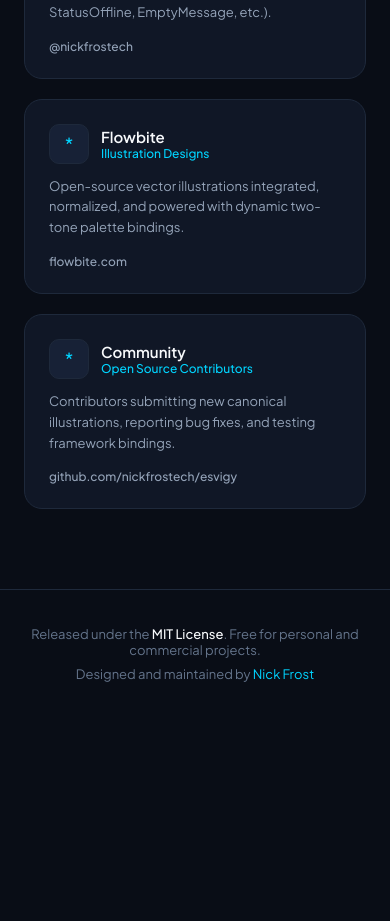
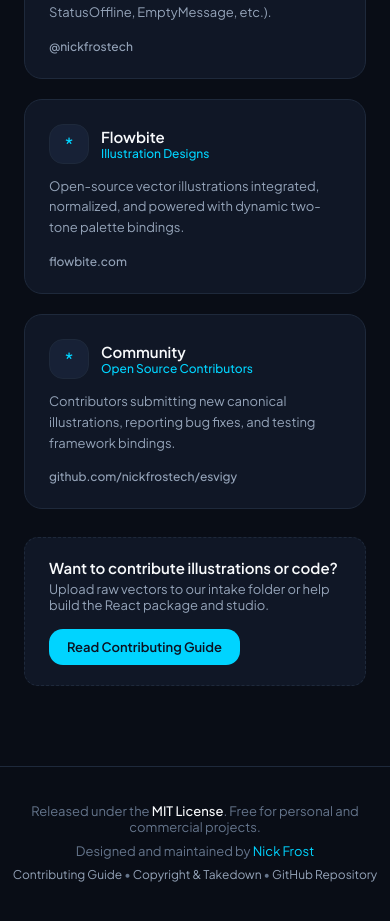
Before and after one commit to nickfrostech/esvigy, a React (Vite) app in the folder apps/website/: page / in a window 390 px wide. Shown: the part 6980-7901 px from the top of the page. Before the commit the page ends 7732 px from the top, so only its background shows below. Built offline with nearby package versions, Linux system fonts and the light colour scheme.

Commit message:
feat(website): link contributing guides, copyright policy, and refine layout
- Connect contributing and copyright policy links in footer and contributors section
- Update styling and responsive layout in home page components

```diff
--- a/apps/website/src/App.tsx
+++ b/apps/website/src/App.tsx
@@ -1,23 +1,30 @@
 /** @format */
 
-import React, { useState, useMemo, useEffect } from "react";
+import { useState, useMemo, useEffect } from "react";
 import * as EsvigyComponents from "@esvigy/react";
 import manifestData from "../../../packages/svg/manifest.json";
 import { Navbar } from "./components/Navbar";
 import { HomePage } from "./components/HomePage";
 import { IllustrationCatalog } from "./components/IllustrationCatalog";
-import { IllustrationModal, IllustrationItem } from "./components/IllustrationModal";
+import {
+	IllustrationModal,
+	IllustrationItem,
+} from "./components/IllustrationModal";
 
 export function App() {
 	const [activeTab, setActiveTab] = useState<"home" | "catalog">("home");
 	const [searchQuery, setSearchQuery] = useState("");
 	const [theme, setTheme] = useState<"dark" | "light">(() => {
-    return (localStorage.getItem("esvigy_theme") as "dark" | "light") || "dark";
+		return (
+			(localStorage.getItem("esvigy_theme") as "dark" | "light") || "dark"
+		);
 	});
 	const [primaryColor, setPrimaryColor] = useState("#00D4FF");
 	const [secondaryColor, setSecondaryColor] = useState("#0F172A");
 	const [animated, setAnimated] = useState(true);
-  const [selectedItem, setSelectedItem] = useState<IllustrationItem | null>(null);
+	const [selectedItem, setSelectedItem] = useState<IllustrationItem | null>(
+		null,
+	);
 
 	// Sync theme to document attribute and storage
 	useEffect(() => {
@@ -30,7 +37,8 @@
 		if (activeTab === "catalog") {
 			document.title = "Illustration Studio — Esvigy";
 		} else {
-      document.title = "Esvigy — UI Illustrations as simple and developer-friendly as icons";
+			document.title =
+				"Esvigy — UI Illustrations as simple and developer-friendly as icons";
 		}
 	}, [activeTab]);
 
@@ -38,7 +46,12 @@
 	const illustrations: IllustrationItem[] = useMemo(() => {
 		const manifest = manifestData as Record<string, any>;
 		return Object.entries(EsvigyComponents)
-      .filter(([name, Comp]) => typeof Comp === "function" && name !== "App" && !name.startsWith("_"))
+			.filter(
+				([name, Comp]) =>
+					typeof Comp === "function" &&
+					name !== "App" &&
+					!name.startsWith("_"),
+			)
 			.map(([name, Component]) => {
 				const meta = manifest[name] || {};
 				return {
@@ -61,7 +74,15 @@
 	};
 
 	return (
-    <div style={{ minHeight: "100vh", display: "flex", flexDirection: "column", backgroundColor: "var(--bg-dark)", color: "var(--text-main)" }}>
+		<div
+			style={{
+				minHeight: "100vh",
+				display: "flex",
+				flexDirection: "column",
+				backgroundColor: "var(--bg-dark)",
+				color: "var(--text-main)",
+			}}
+		>
 			{/* Global Navigation Header */}
 			<Navbar
 				activeTab={activeTab}
--- a/apps/website/src/components/home/ContributorsSection.tsx
+++ b/apps/website/src/components/home/ContributorsSection.tsx
@@ -116,7 +116,7 @@
 									style={{
 										width: "40px",
 										height: "40px",
-										borderRadius: "10px",
+										borderRadius: "14px",
 										cornerShape: "squircle",
 										objectFit: "cover",
 										border: "1px solid var(--border-subtle)",
@@ -127,7 +127,7 @@
 									style={{
 										width: "40px",
 										height: "40px",
-										borderRadius: "10px",
+										borderRadius: "14px",
 										cornerShape: "squircle",
 										backgroundColor: "var(--bg-surface-hover)",
 										border: "1px solid var(--border-subtle)",
@@ -191,6 +191,68 @@
 					</a>
 				))}
 			</div>
+
+			{/* Call to Action for Contributors */}
+			<div
+				style={{
+					marginTop: "28px",
+					padding: "20px 24px",
+					borderRadius: "14px",
+					cornerShape: "squircle",
+					backgroundColor: "var(--bg-surface)",
+					border: "1px dashed var(--border-subtle)",
+					display: "flex",
+					alignItems: "center",
+					justifyContent: "space-between",
+					flexWrap: "wrap",
+					gap: "16px",
+				}}
+			>
+				<div>
+					<h3
+						style={{
+							margin: "0 0 4px 0",
+							fontSize: "15px",
+							fontWeight: 600,
+							color: "var(--text-main)",
+						}}
+					>
+						Want to contribute illustrations or code?
+					</h3>
+					<p
+						style={{
+							margin: 0,
+							fontSize: "13px",
+							color: "var(--text-muted)",
+						}}
+					>
+						Upload raw vectors to our intake folder or help build the
+						React package and studio.
+					</p>
+				</div>
+				<a
+					href='https://github.com/nickfrostech/esvigy/blob/main/CONTRIBUTING.md'
+					target='_blank'
+					rel='noreferrer'
+					className='flat-btn'
+					style={{
+						display: "inline-flex",
+						alignItems: "center",
+						gap: "8px",
+						padding: "10px 18px",
+						borderRadius: "14px",
+						cornerShape: "squircle",
+						backgroundColor: "var(--cyan-primary)",
+						color: "#0B1120",
+						textDecoration: "none",
+						fontSize: "13px",
+						fontWeight: 600,
+						transition: "opacity 0.15s ease",
+					}}
+				>
+					Read Contributing Guide
+				</a>
+			</div>
 		</section>
 	);
 }
--- a/apps/website/src/components/home/Footer.tsx
+++ b/apps/website/src/components/home/Footer.tsx
@@ -1,6 +1,4 @@
 /** @format */
-
-import React from "react";
 
 export function Footer() {
 	return (
@@ -14,19 +12,51 @@
 			}}
 		>
 			<p style={{ margin: "0 0 8px 0" }}>
-        Released under the <strong style={{ color: "var(--text-main)", fontWeight: 500 }}>MIT License</strong>. Free for personal and commercial projects.
+				Released under the{" "}
+				<strong style={{ color: "var(--text-main)", fontWeight: 500 }}>
+					MIT License
+				</strong>
+				. Free for personal and commercial projects.
 			</p>
-      <p style={{ margin: 0 }}>
+			<p style={{ margin: "0 0 8px 0" }}>
 				Designed and maintained by{" "}
 				<a
-          href="https://github.com/nickfrostech"
-          target="_blank"
-          rel="noreferrer"
+					href='https://github.com/nickfrostech'
+					target='_blank'
+					rel='noreferrer'
 					style={{ color: "var(--cyan-primary)", textDecoration: "none" }}
 				>
 					Nick Frost
 				</a>
 			</p>
+			<p style={{ margin: 0, fontSize: "12px" }}>
+				<a
+					href='https://github.com/nickfrostech/esvigy/blob/main/CONTRIBUTING.md'
+					target='_blank'
+					rel='noreferrer'
+					style={{ color: "var(--text-muted)", textDecoration: "none" }}
+				>
+					Contributing Guide
+				</a>
+				{" • "}
+				<a
+					href='https://github.com/nickfrostech/esvigy/blob/main/COPYRIGHT.md'
+					target='_blank'
+					rel='noreferrer'
+					style={{ color: "var(--text-muted)", textDecoration: "none" }}
+				>
+					Copyright &amp; Takedown
+				</a>
+				{" • "}
+				<a
+					href='https://github.com/nickfrostech/esvigy'
+					target='_blank'
+					rel='noreferrer'
+					style={{ color: "var(--text-muted)", textDecoration: "none" }}
+				>
+					GitHub Repository
+				</a>
+			</p>
 		</footer>
 	);
 }
--- a/apps/website/src/components/home/HeroSection.tsx
+++ b/apps/website/src/components/home/HeroSection.tsx
@@ -1,6 +1,6 @@
 /** @format */
 
-import React, { useState } from "react";
+import { useState } from "react";
 import * as EsvigyComponents from "@esvigy/react";
 
 interface HeroSectionProps {
```
Lines whose indentation alone changed are shown as unchanged.
